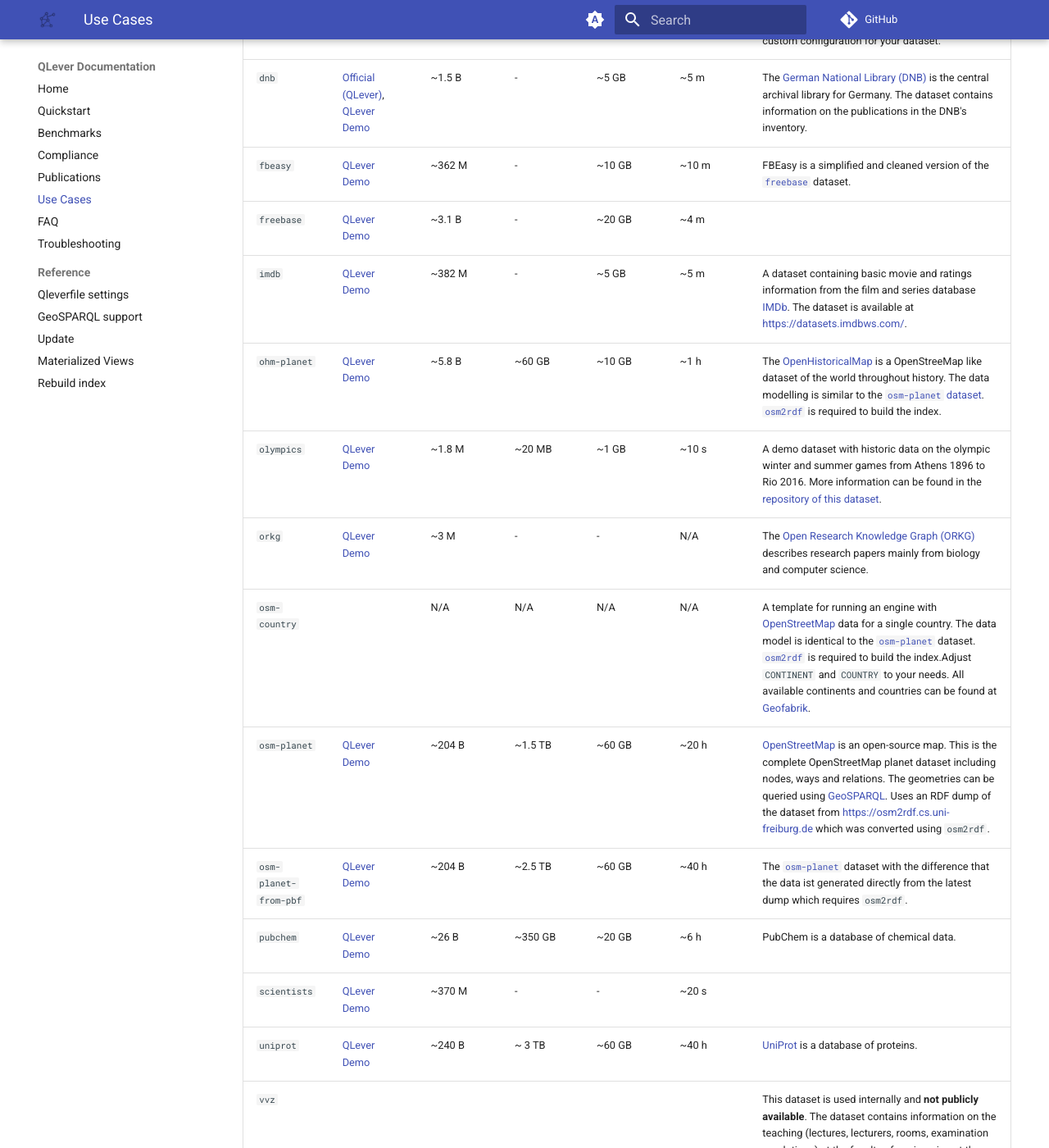
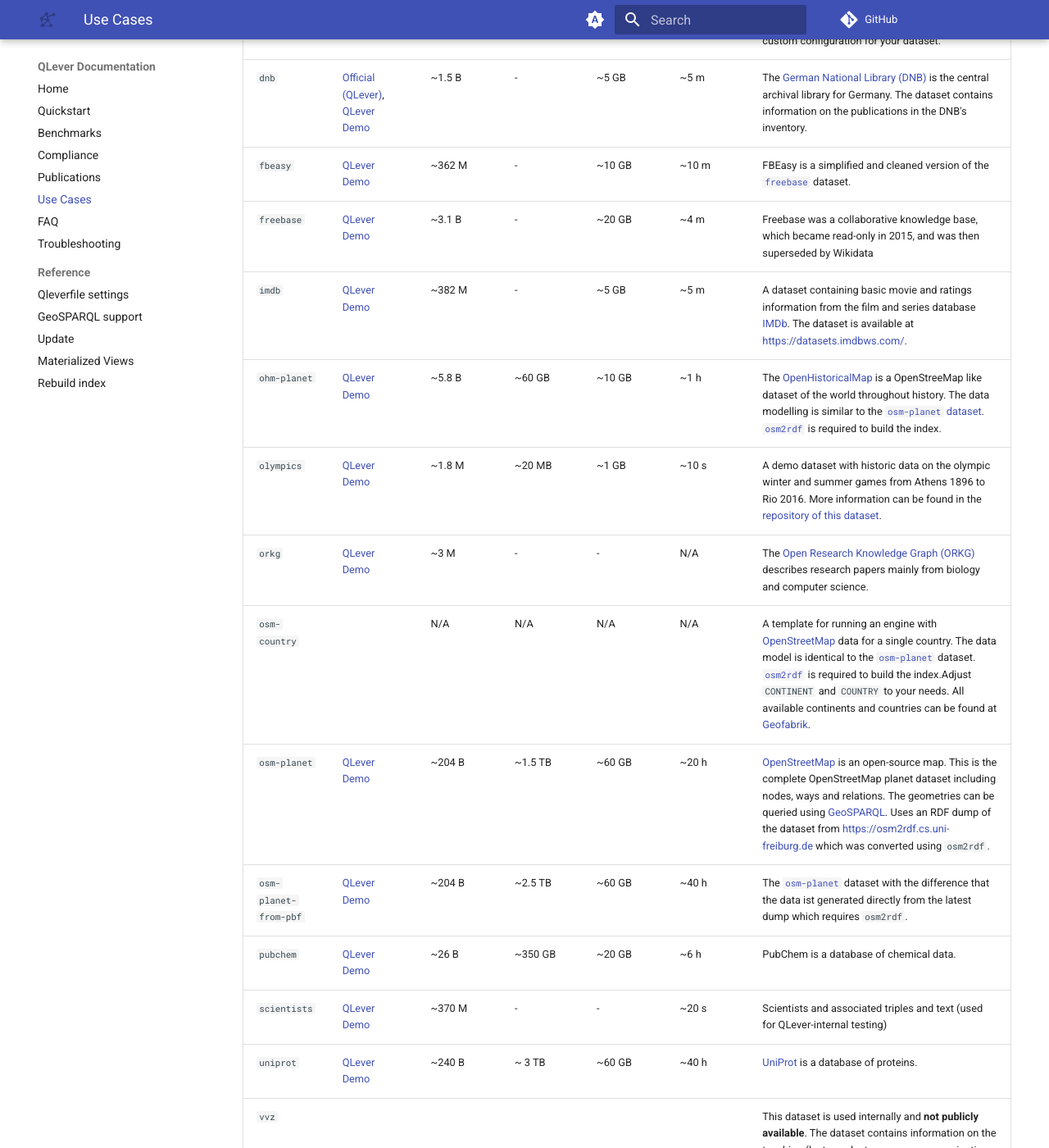
Before and after one commit to qlever-dev/qlever-docs, an MkDocs documentation site: the page built from docs/use-cases.md, in a window 1280 px wide and 1400 px high, scrolled down 649 px. Shown: the whole window at 82% size. Built offline with MkDocs 1.6.1 and Material for MkDocs 9.7.7, drawn with Linux system fonts in a browser that asks for light colours; plug-ins that fetch from the network failed and are left out; comment, search, counter and statistics services are not loaded; the version menu is left out.

Commit message:
Add description for Freebase and Scientists

```diff
--- a/docs/use-cases.md
+++ b/docs/use-cases.md
@@ -11,7 +11,7 @@ The following table provides an overview of the available `Qleverfile`s and the
 | `default`                           |                                                                                           | N/A               | N/A        | N/A            | N/A           | A minimal QLeverfile that can be used to build a custom configuration for your dataset.                                                                                                                                                                                                                                                                                                                                         |
 | `dnb`                               | [Official (QLever)](https://sparql.dnb.de/), [QLever Demo](https://qlever.dev/dnb)        | ~1.5 B            | -          | ~5 GB          | ~5 m          | The [German National Library (DNB)](https://www.dnb.de/EN/Home/home_node.html) is the central archival library for Germany. The dataset contains information on the publications in the DNB's inventory.                                                                                                                                                                                                                        |
 | `fbeasy`                            | [QLever Demo](https://qlever.dev/fbeasy)                                                  | ~362 M            | -          | ~10 GB         | ~10 m         | FBEasy is a simplified and cleaned version of the [`freebase`](#freebase) dataset.                                                                                                                                                                                                                                                                                                                                              |
-| <a id="freebase"></a>`freebase`     | [QLever Demo](https://qlever.dev/freebase)                                                | ~3.1 B            | -          | ~20 GB         | ~4 m          |                                                                                                                                                                                                                                                                                                                                                                                                                                 |
+| <a id="freebase"></a>`freebase`     | [QLever Demo](https://qlever.dev/freebase)                                                | ~3.1 B            | -          | ~20 GB         | ~4 m          | Freebase was a collaborative knowledge base, which became read-only in 2015, and was then superseded by Wikidata                                                                                                                                                                                                                                                                                                                |
 | `imdb`                              | [QLever Demo](https://qlever.dev/imdb)                                                    | ~382 M            | -          | ~5 GB          | ~5 m          | A dataset containing basic movie and ratings information from the film and series database [IMDb](https://www.imdb.com/). The dataset is available at <https://datasets.imdbws.com/>.                                                                                                                                                                                                                                           |
 | `ohm-planet`                        | [QLever Demo](https://qlever.dev/ohm-planet)                                              | ~5.8 B            | ~60 GB     | ~10 GB         | ~1 h          | The [OpenHistoricalMap](https://www.openhistoricalmap.org/) is a OpenStreeMap like dataset of the world throughout history. The data modelling is similar to the [`osm-planet` dataset](#osm-planet). [`osm2rdf`](https://github.com/ad-freiburg/osm2rdf) is required to build the index.                                                                                                                                       |
 | `olympics`                          | [QLever Demo](https://qlever.dev/olympics)                                                | ~1.8 M            | ~20 MB     | ~1 GB          | ~10 s         | A demo dataset with historic data on the olympic winter and summer games from Athens 1896 to Rio 2016. More information can be found in the [repository of this dataset](http://github.com/wallscope/olympics-rdf).                                                                                                                                                                                                             |
@@ -20,7 +20,7 @@ The following table provides an overview of the available `Qleverfile`s and the
 | <a id="osm-planet"></a>`osm-planet` | [QLever Demo](https://qlever.dev/osm-planet)                                              | ~204 B            | ~1.5 TB    | ~60 GB         | ~20 h         | [OpenStreetMap](https://www.openstreetmap.org/) is an open-source map. This is the complete OpenStreetMap planet dataset including nodes, ways and relations. The geometries can be queried using [GeoSPARQL](geosparql.md). Uses an RDF dump of the dataset from <https://osm2rdf.cs.uni-freiburg.de> which was converted using `osm2rdf`.                                                                                     |
 | `osm-planet-from-pbf`               | [QLever Demo](https://qlever.dev/osm-planet)                                              | ~204 B            | ~2.5 TB    | ~60 GB         | ~40 h         | The [`osm-planet`](#osm-planet) dataset with the difference that the data ist generated directly from the latest dump which requires `osm2rdf`.                                                                                                                                                                                                                                                                                 |
 | `pubchem`                           | [QLever Demo](https://qlever.dev/pubchem)                                                 | ~26 B             | ~350 GB    | ~20 GB         | ~6 h          | PubChem is a database of chemical data.                                                                                                                                                                                                                                                                                                                                                                                         |
-| `scientists`                        | [QLever Demo](https://qlever.dev/scientists)                                              | ~370 M            | -          | -              | ~20 s         |                                                                                                                                                                                                                                                                                                                                                                                                                                 |
+| `scientists`                        | [QLever Demo](https://qlever.dev/scientists)                                              | ~370 M            | -          | -              | ~20 s         | Scientists and associated triples and text (used for QLever-internal testing)                                                                                                                                                                                                                                                                                                                                                   |
 | `uniprot`                           | [QLever Demo](https://qlever.dev/uniprot)                                                 | ~240 B            | ~ 3 TB     | ~60 GB         | ~40 h         | [UniProt](https://www.uniprot.org/) is a database of proteins.                                                                                                                                                                                                                                                                                                                                                                  |
 | `vvz`                               |                                                                                           |                   |            |                |               | This dataset is used internally and **not publicly available**. The dataset contains information on the teaching (lectures, lecturers, rooms, examination regulations) at the faculty of engineering at the University Freiburg. In the future this dataset will power the [faculties course catalog](https://vvz.tf.uni-freiburg.de).                                                                                          |
 | <a id="wikidata"></a>`wikidata`     | [QLever Demo](https://qlever.dev/wikidata)                                                | ~ 21 B            | ~500 GB    | ~20 GB         | ~5 h          | [Wikidata](https://www.wikidata.org) is a collaborative knowledge base (think Wikipedia for structured data) under the umbrella of the Wikimedia fundation.                                                                                                                                                                                                                                                                     |
```
